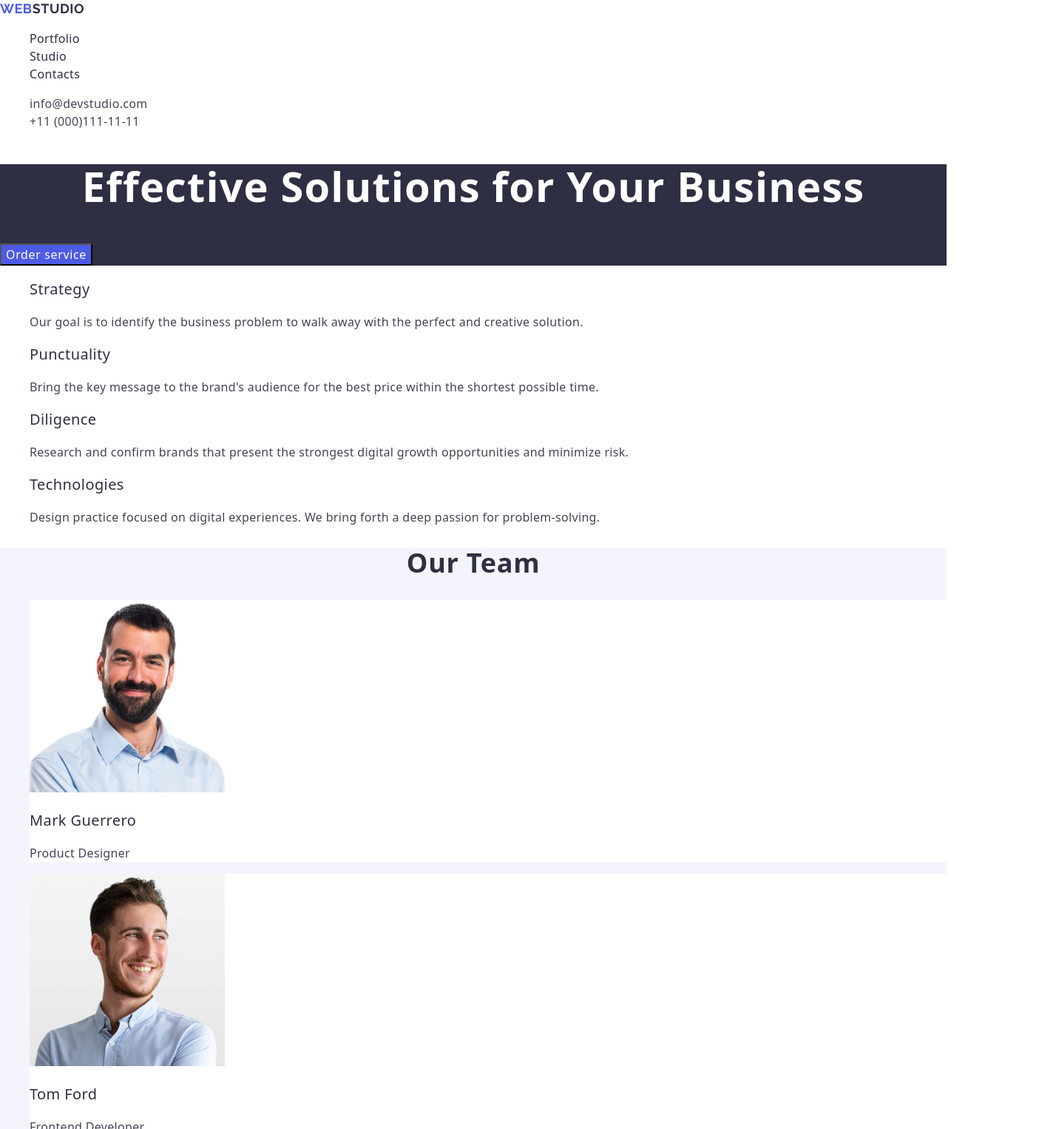
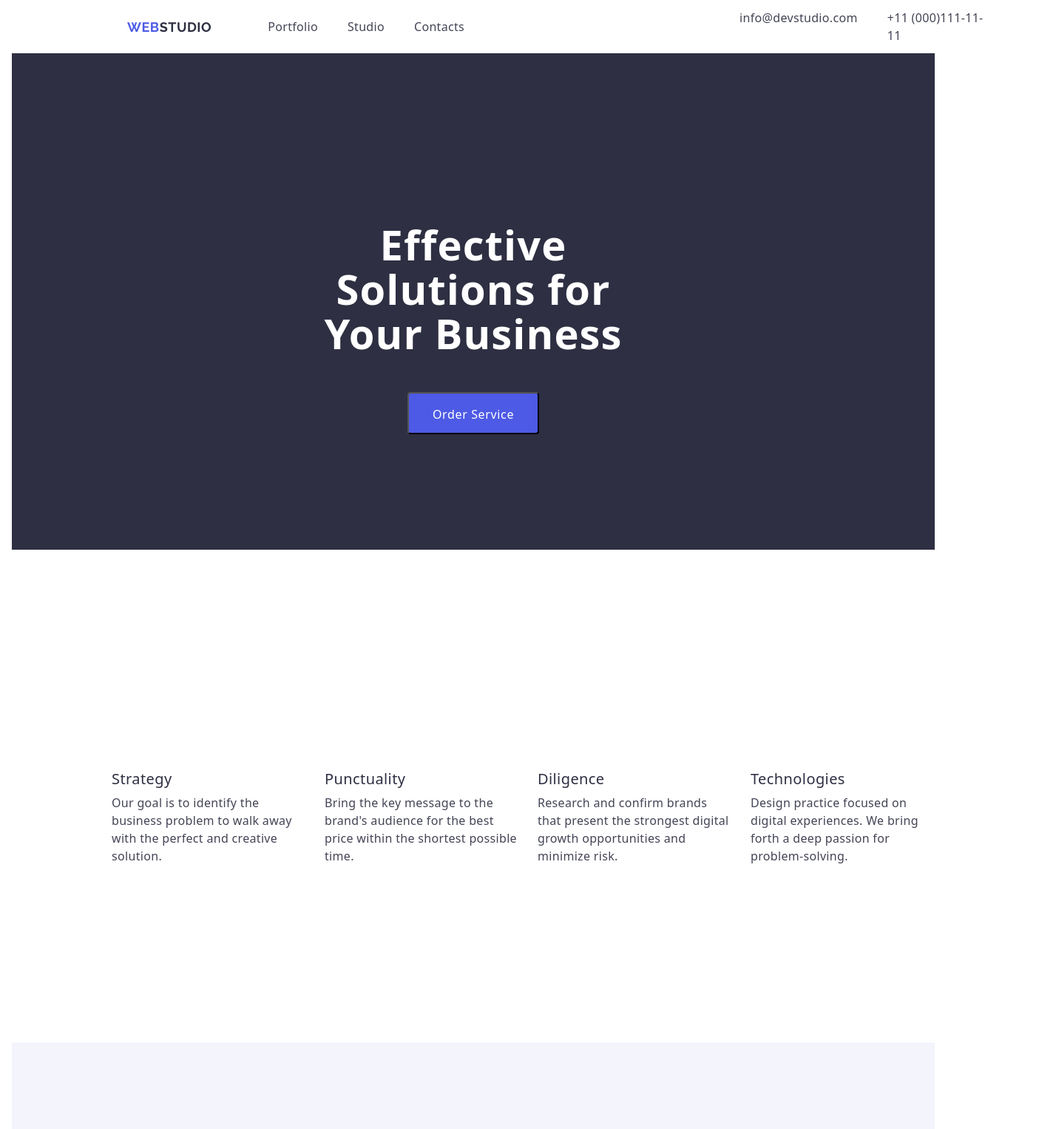
Before and after one commit to OleksandrVertebnyi/goit-markup-hw-03, a plain HTML site: page index.html in a window 1280 px wide. Shown: the top 1526 px of the page at 74% size, 1428 px wide, since content can reach past the window. Drawn offline with nearby package versions, Linux system fonts and the light colour scheme.

Commit message:
dz flexbox 1

```diff
--- a/css/styles.css
+++ b/css/styles.css
@@ -1,4 +1,6 @@
 /* Base */
+
+
 body {
   font-size: 16px;
   font-family: "Roboto", sans-serif;
@@ -7,15 +9,61 @@ body {
   line-height: 1.5;
   background-color: #fff;
   color: #434455;
+
+  margin-left: auto;
+  margin-right: auto;
+  padding-left: 16px;
+  padding-right: 16px;
+  max-width: 1440px;
+
+
+
+
+
+
+
+
+
+
+
+
+
+
+}
+
+h1,h2,h3,h4,h5,h6, p  {
+  margin-bottom: 0;
+  margin-top: 0;
+}
+
+
+ul {
+  list-style-type: none;
+  margin-bottom: 0;
+  margin-top: 0;
+  padding-left: 0;
 }
 
 a {
   color: #2e2f42;
   text-decoration: none;
+  color: currentColor;
+
+}
+.container {
+  /* max-width: 1158px; */
+  width: 1158px;
+  margin: 0 auto;
+  padding: 0 15px;
+
 }
 
-ul {
-  list-style-type: none;
+
+
+.header_inner {
+  display: flex;
+  justify-content: space-between;
+  align-items: center;
 }
 
 /* logo */
@@ -27,36 +75,50 @@ ul {
   line-height: 1.17;
   text-transform: uppercase;
   letter-spacing: 0.03em;
+  margin-left: 156px;
+  margin-right: 76px;
+  padding-bottom: 25.5px;
+  padding-top: 25.5px;
+  margin-right: 76px;
+
 }
 
 .logo-accen {
   color: #2e2f42;
 }
 
-/* batton */
-.button-section {
-  font-size: 16px;
-  font-family: inherit;
-  font-weight: 500;
-  color: #fff;
-  background-color: #4d5ae5;
-  line-height: 1.5;
-  letter-spacing: 0.04em;
-  cursor: pointer;
+
+.navi-menu {
+
+  padding-bottom: 24px;
+  padding-top: 24px;
+  display: flex;
+  gap: 40px;
+
+
 }
 
-.button-section:hover {
-  background: #404bbf;
+.menu_list {
+  width: calc((100% - 40px * 2) / 3);
 }
 
-.button-section:focus {
-  background-color: #404bbf;
-  border: 1px;
-}
+
+
+
+
+
+
+
+
+
+
+
+
 
 .navi-menu .navigation {
   font-weight: 500;
   letter-spacing: 0.02em;
+
 }
 .navigation:hover {
   color: #404bbf;
@@ -69,16 +131,40 @@ ul {
 
 
 /* address */
+.ul_adress {
+  display: flex;
+  margin-left: auto;
+}
+
+
+
+
+
+li:last-child {
+  margin-right: 0;
+}
+
 .address-search {
   color: #434455;
+  margin-right: 40px;
+  margin-inline-end:;
+  margin-left: 332px;
+
+
 }
+.address-tel {
+  color: #434455;
+  margin-right: 156px;
 
+}
 .address-link {
   font-style: normal;
   color: #434455;
   letter-spacing: 0.02em;
   font-style: normal;
   letter-spacing: 2%;
+
+
 }
 
 .address-link :hover {
@@ -95,13 +181,28 @@ ul {
 }
 
 
+
+.section {
+  padding: 120px 120px;
+}
+
+
+
+
 /* Hero section */
 
 .hero-section {
   background-color: #2e2f42;
+  padding-top: 229.2px;
+  max-width: 100%;
+
+
+
+
 }
 
 .main-title {
+  max-width: 496px;
   color: #fff;
   font-size: 56px;
   font-weight: 700;
@@ -109,15 +210,70 @@ ul {
   letter-spacing: 2%;
   letter-spacing: 0.02em;
   text-align: center;
+  margin: 0 auto;
+  margin-bottom: 49.12px;
+
+}
+/* batton */
+.button-container {
+display: flex;
+justify-content: center;
+align-items: center;
+padding-bottom: 155.54px;
+
+}
+.button-section {
+  font-size: 16px;
+  font-family: inherit;
+  font-weight: 500;
+  color: #fff;
+  background-color: #4d5ae5;
+  line-height: 1.5;
+  letter-spacing: 0.04em;
+  cursor: pointer;
+  border-radius: 4px;
+  padding: 16px 32px;
+  width: 169px;
+  height: 57px;
+  width: auto;
+
+
+}
+
+.button-section:hover {
+  background: #404bbf;
+}
+
+.button-section:focus {
+  background-color: #404bbf;
+  border: 1px;
 }
 
 /* Our advantages section */
+.our_ul {
+  display: flex;
+  gap: 24px;
+  padding-top: 178px;
+  padding-bottom: 120px;
+  align-items: center;
+
+
+}
+  .advantages_li {
+    width: calc((100% - 3 * 24px) / 4);
+  }
+
+
+
 .advantages {
   color: #2e2f42;
   font-weight: 500;
   font-size: 20px;
   letter-spacing: 0.02em;
   line-height: 1.2;
+  padding-bottom: 8px;
+
+
 }
 
 .quote-text {
@@ -125,7 +281,14 @@ ul {
 }
 
 /* Our team section */
+.team_ul {
+  display: flex;
+  padding-top: 72px;
+  justify-content: space-between;
+
+}
 .caption {
+
   color: #2e2f42;
   font-weight: 700;
   font-size: 36px;
@@ -140,22 +303,68 @@ ul {
   line-height: 1.2;
   font-size: 20px;
   letter-spacing: 0.02em;
+  display: flex;
+  justify-content: center;
+  padding-top: 32px;
+
 }
 .excerpt-text {
   font-size: 16px;
   letter-spacing: 0.02em;
   color: #434455;
   line-height: 1.5;
+  display: flex;
+  justify-content: center;
+  padding-bottom: 32px;
+  padding-top: 8px;
 }
 
-.our-team {
+.our-section {
   background-color: #f4f4fd;
+  padding-bottom: 120px;
+  padding-top: 120px;
 }
 
 .card-team {
+  box-shadow: 0 2px 1px 0 rgba(46, 47, 66, 0.08), 0 1px 1px 0 rgba(46, 47, 66, 0.16), 0 1px 6px 0 rgba(46, 47, 66, 0.08);
   background-color: #fff;
+  width: calc((100% - 3 * 24px) / 4);
+  border-radius: 0 0 4px 4px;
+
 }
 /* Our Portfolio */
+
+  .ul_portfolio {
+
+    display: flex;
+    flex-wrap: wrap;
+    column-gap: 24px;
+    row-gap: 48px;
+
+  }
+
+
+
+
+ .our_border {
+
+  padding: 32px 16px 32px 16px;
+  box-sizing: border-box;
+  border-bottom: 1px solid rgb(231, 233, 252);
+  border-left: 1px solid rgb(231, 233, 252);
+  border-right: 1px solid rgb(231, 233, 252);
+
+ }
+ .images_portfoliob {
+  margin-bottom: 0;
+ }
+
+
+
+
+
+
+
 .portfolio {
   font-size: 36px;
   line-height: 1.11;
@@ -163,6 +372,7 @@ ul {
   letter-spacing: 0.02em;
   text-transform: capitalize;
   color: #2e2f42;
+  padding-bottom: 74px;
 }
 .subtitle {
   font-weight: 500;
@@ -170,15 +380,30 @@ ul {
   line-height: 1.2;
   letter-spacing: 0.02em;
   color: #2e2f42;
+
 }
 .lead-text {
   letter-spacing: 0.02em;
 }
 
 /* footer */
+
 .footer {
+
   background-color: #2e2f42;
+  padding:100px 1020px 100px 156px;
+
+
+
 }
+.footer-container {
+  width: 1158px;
+  width: 264px;
+  height: 112px;
+
+
+}
+
 
 .footer a {
   font-family: "Raleway", sans-serif;
@@ -199,4 +424,6 @@ ul {
 .footer-text {
   color: #f4f4fd;
   letter-spacing: 0.02em;
+ padding-top: 16px;
+
 }
--- a/index.html
+++ b/index.html
@@ -22,68 +22,108 @@
   </head>
 
   <body>
-    <header class="nav-link">
+
+    <header class="header">
+        <div class="header_container">
+
+
+          <div class="header_inner">
+
+            <a href="./index.html" class="logo-dark">
+              WEB<span class="logo-accen">Studio</span></a>
+
+
               <nav>
-       <a href="./index.html" class="logo-dark">
-          WEB<span class="logo-accen">Studio</span></a
-        >
                 <ul class="navi-menu">
-          <li><a class="navigation" href="./index.html">Portfolio</a></li>
+
+                  <li class="menu_list"><a class="navigation" href="./index.html">Portfolio</a></li>
+
+
+
+                  <li class="menu_list"><a class="navigation" href="">Studio</a>
+                </li>
+
+
+
+                <li class="menu_list"><a class="navigation" href="">Contacts</a></li>
+
+
                 <li>
-            <a class="navigation" href="">Studio</a>
-          </li>
-          <li><a class="navigation" href="">Contacts</a></li>
                 </ul>
               </nav>
 
 
+
               <address class="address-link">
-        <ul>
-          <li>
+
+
+                <ul class="ul_adress">
+                  <li class="list_link">
+
                     <a class="address-search" href="mailto:info@devstudio.com"
                     >info@devstudio.com</a
                     >
                   </li>
-          <li>
-            <a class="address-search" href="tel:+11(000)111-11-11">+11 (000)111-11-11</a>
+
+
+                  <li class="list_link">
+                    <a class="address-tel" href="tel:+11(000)111-11-11">+11 (000)111-11-11</a>
                   </li>
+
+
+
                 </ul>
+
+
               </address>
+            </div>
+        </div>
       </header>
 
     <main>
+
+
+
       <!-- Hero section -->
       <section class="hero-section">
+
+
           <h1 class="main-title">Effective Solutions for Your Business</h1>
-        <button class="button-section" type="button">Order service</button>
+          <div class="button-container">
+
+            <button class="button-section" type="button">Order Service</button>
+          </div>
+
       </section>
 
       <!-- Our advantages section -->
-      <section>
+      <section class="section">
+        <div class="container">
+
           <h2 hidden>Our advantages</h2>
-        <ul>
-          <li>
+          <ul class="our_ul">
+            <li class="advantages_li">
               <h3 class="advantages">Strategy</h3>
               <p class="quote-text">
                 Our goal is to identify the business problem to walk away with the
                 perfect and creative solution.
               </p>
             </li>
-          <li>
+            <li class="advantages_li">
               <h3 class="advantages">Punctuality</h3>
               <p class="quote-text">
                 Bring the key message to the brand's audience for the best price
                 within the shortest possible time.
               </p>
             </li>
-          <li>
+            <li class="advantages_li">
               <h3 class="advantages">Diligence</h3>
               <p class="quote-text">
                 Research and confirm brands that present the strongest digital
                 growth opportunities and minimize risk.
               </p>
             </li>
-          <li>
+            <li class="advantages_li">
               <h3 class="advantages">Technologies</h3>
               <p class="quote-text">
                 Design practice focused on digital experiences. We bring forth a
@@ -91,11 +131,14 @@
               </p>
             </li>
           </ul>
+        </div>
       </section>
       <!-- Our team section -->
-      <section class="our-team">
+      <section class="our-section">
+        <div class="container">
+
           <h2 class="caption">Our Team</h2>
-        <ul>
+          <ul class="team_ul">
             <li class="card-team">
               <img
                 src="./images/mark.jpg"
@@ -133,69 +176,95 @@
               <p class="excerpt-text">UI Designer</p>
             </li>
           </ul>
+        </div>
       </section>
       <!-- Our Portfolio -->
-      <section>
+      <section class="section">
+        <div class="container">
+
           <h2 class="portfolio">Our Portfolio</h2>
-        <ul>
-          <li>
-            <img
+          <ul class="ul_portfolio">
+
+            <li class="li_our">
+              <img class="images_portfolio"
                 src="./images/banking.jpg"
                 alt="Banking App"
                 width="360"
                 height="300" />
+                <div class="our_border">
+
                   <h3 class="subtitle">Banking App</h3>
                   <p class="lead-text">App</p>
+                </div>
             </li>
-          <li>
-            <img
+            <li class="li_our">
+              <img class="images_portfolio"
                 src="./images/cashless.jpg"
                 alt="Cashless Payment"
                 width="360"
                 height="300" />
+                <div class="our_border">
+
                   <h3 class="subtitle">Cashless Payment</h3>
                   <p class="lead-text">Marketing</p>
+                </div>
             </li>
-          <li>
-            <img
+            <li class="li_our">
+              <img class="images_portfolio"
                 src="./images/meditation.jpg"
                 alt="Meditation App"
                 width="360"
                 height="300" />
+                <div class="our_border">
+
                   <h3 class="subtitle">Meditation App</h3>
                   <p class="lead-text">App</p>
+                </div>
             </li>
-          <li>
-            <img
+            <li class="li_our">
+              <img class="images_portfolio"
                 src="./images/taxi.jpg"
                 alt="Taxi Service"
                 width="360"
                 height="300" />
+                <div class="our_border">
+
                   <h3 class="subtitle">Taxi Service</h3>
                   <p class="lead-text">Marketing</p>
+                </div>
             </li>
-          <li>
-            <img
+            <li class="li_our">
+              <img class="images_portfolio"
                 src="./images/screen.jpg"
                 alt="Screen Illustrations"
                 width="360"
                 height="300" />
+                <div class="our_border">
+
                   <h3 class="subtitle">Screen Illustrations</h3>
                   <p class="lead-text">Design</p>
+                </div>
             </li>
-          <li>
-            <img
+            <li class="li_our">
+              <img class="images_portfolio"
                 src="./images/online.jpg"
                 alt="Online Courses"
                 width="360"
                 height="300" />
+                <div class="our_border">
+
                   <h3 class="subtitle">Online Courses</h3>
                   <p class="lead-text">Marketing</p>
+                </div>
             </li>
           </ul>
+        </div>
       </section>
     </main>
     <footer class="footer">
+
+  <div class="footer-container">
+
     <a href="./index.html" class="logo-light"
       >WEB<span class="logo-accent">Studio</span>
     </a>
@@ -203,6 +272,8 @@
       Increase the flow of customers and sales for your business with digital
       marketing & growth solutions.
     </p>
+  </div>
+
     </footer>
   </body>
 </html>
```
Lines whose indentation alone changed are shown as unchanged.
